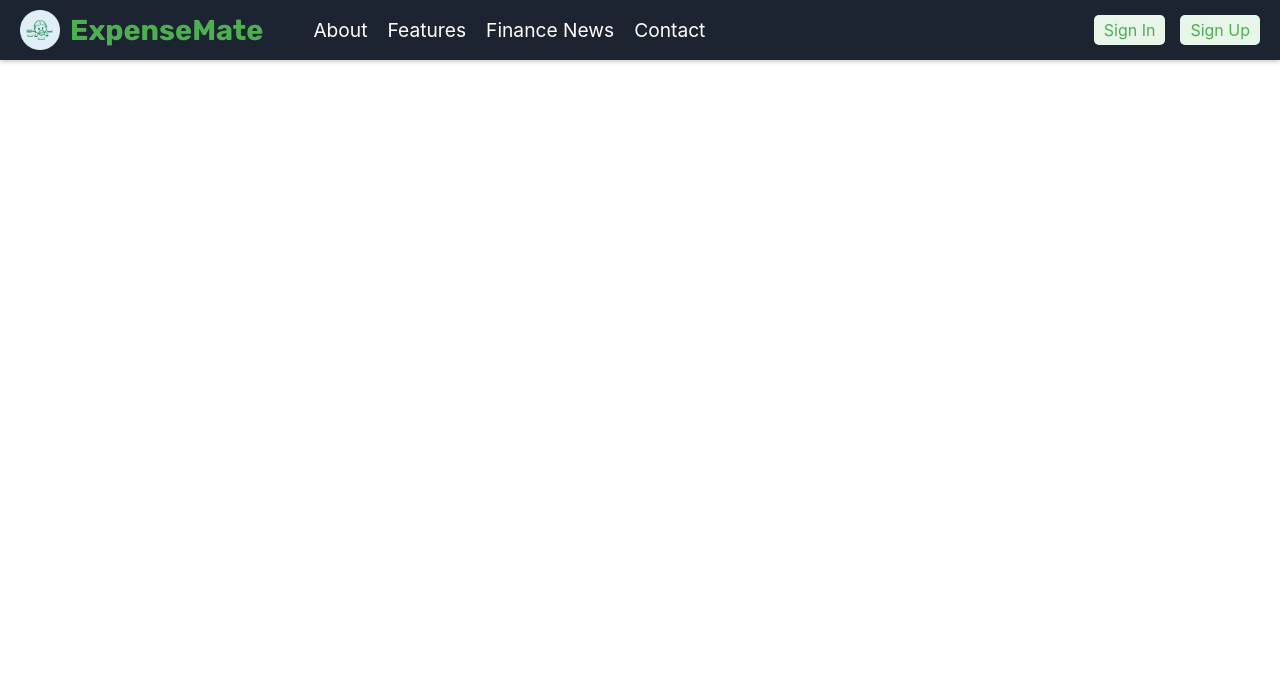
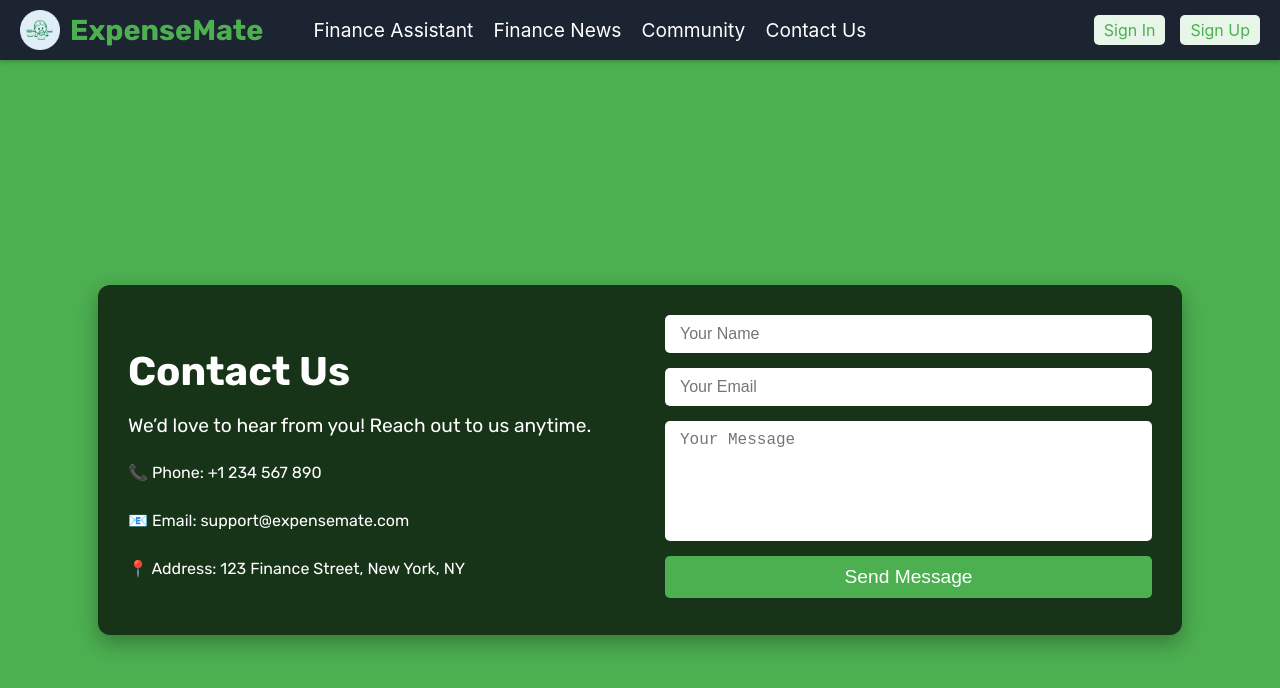
Before and after one commit to lakkshman10/Personal-Finance-Tracker, a React (Create React App) app in the folder finance-tracker/: page /ContactUs in a window 1280 px wide. Shown: the top 688 px of the page. Built offline with nearby package versions, Linux system fonts and the light colour scheme.

Commit message:
contact page commit

```diff
--- a/finance-tracker/src/App.js
+++ b/finance-tracker/src/App.js
@@ -1,11 +1,16 @@
 import React from 'react';
-import { BrowserRouter as Router, Route, Routes, useLocation } from 'react-router-dom';
+import { BrowserRouter as Router, Route, Routes, useLocation, Navigate } from 'react-router-dom';
 import NavBar from './components/NavBar';
 import Home from './pages/Home';
+import FinanceAssistant from './pages//FinanceAssistant';
+import News from './pages/News';
+import Community from './pages/Community';
+import ContactUs from './pages/ContactUs';
+
 import Footer from './components/Footer';
 import SignIn from './pages/SignIn';
 import SignUp from './pages/SignUp';
-import News from './pages/News';
+
 
 function App() {
   return (
@@ -26,9 +31,12 @@ function MainContent() {
     <div style={{ minHeight: "100vh", display: "flex", flexDirection: "column" }}>
       <div style={{ flex: "1" }}>
         <Routes>
-          <Route path="/" element={<Home />} />
+          <Route path="/" element={<Navigate to="/home" replace />} />
           <Route path="/home" element={<Home />} />
           <Route path="/Financenews" element={<News />} />
+          <Route path="/FinanceAssistant" element={<FinanceAssistant />} />
+          <Route path="/Community" element={<Community />} />
+          <Route path="/ContactUs" element={<ContactUs />} />
           <Route path="/signin" element={<SignIn />} />
           <Route path="/signup" element={<SignUp />} />
         </Routes>
--- a/finance-tracker/src/components/NavBar.js
+++ b/finance-tracker/src/components/NavBar.js
@@ -15,18 +15,20 @@ function NavBar() {
 
         {/* Navigation Links with a 30px gap */}
         <div style={styles.navLinks}>
-          <NavLink to="/about" style={styles.link} className={({ isActive }) => isActive ? 'activeLink' : ''}>
-            About
-          </NavLink>
-          <NavLink to="/features" style={styles.link} className={({ isActive }) => isActive ? 'activeLink' : ''}>
-            Features
+
+         <NavLink to="/FinanceAssistant" style={styles.link} className={({ isActive }) => isActive ? 'activeLink' : ''}>
+            Finance Assistant
           </NavLink>
           <NavLink to="/Financenews" style={styles.link} className={({ isActive }) => isActive ? 'activeLink' : ''}>
             Finance News
           </NavLink>
-          <NavLink to="/contact" style={styles.link} className={({ isActive }) => isActive ? 'activeLink' : ''}>
-            Contact
+          <NavLink to="/Community" style={styles.link} className={({ isActive }) => isActive ? 'activeLink' : ''}>
+            Community
           </NavLink>
+          <NavLink to="/Contactus" style={styles.link} className={({ isActive }) => isActive ? 'activeLink' : ''}>
+            Contact Us
+          </NavLink>
+
         </div>
       </div>
 
--- /dev/null
+++ b/finance-tracker/src/pages/ContactUs.js
@@ -0,0 +1,134 @@
+import React from 'react';
+
+function ContactUs() {
+  return (
+    <div style={styles.container}>
+      {/* Gradient Background */}
+      <div style={styles.background}></div>
+
+      <div style={styles.content}>
+        {/* Left Column: Contact Info */}
+        <div style={styles.leftColumn}>
+          <h2 style={styles.heading}>Contact Us</h2>
+          <p style={styles.text}>We’d love to hear from you! Reach out to us anytime.</p>
+          <div style={styles.info}>
+            <p>📞 Phone: +1 234 567 890</p>
+            <p>📧 Email: support@expensemate.com</p>
+            <p>📍 Address: 123 Finance Street, New York, NY</p>
+          </div>
+          <div style={styles.socialIcons}>
+            {/* Add social media icons */}
+            <i className="fab fa-facebook" style={styles.icon}></i>
+            <i className="fab fa-twitter" style={styles.icon}></i>
+            <i className="fab fa-linkedin" style={styles.icon}></i>
+          </div>
+        </div>
+
+        {/* Right Column: Contact Form */}
+        <div style={styles.rightColumn}>
+          <form style={styles.form}>
+            <input type="text" placeholder="Your Name" style={styles.input} />
+            <input type="email" placeholder="Your Email" style={styles.input} />
+            <textarea placeholder="Your Message" style={styles.textarea}></textarea>
+            <button type="submit" style={styles.button}>Send Message</button>
+          </form>
+        </div>
+      </div>
+    </div>
+  );
+}
+
+const styles = {
+  container: {
+    position: 'relative',
+    minHeight: '100vh',
+    display: 'flex',
+    justifyContent: 'center',
+    alignItems: 'center',
+    fontFamily: '"Rubik", sans-serif',
+    color: '#fff',
+  },
+  background: {
+    position: 'absolute',
+    top: 0,
+    left: 0,
+    width: '100%',
+    height: '100%',
+    background: '#4CAF50',
+    zIndex: -1,
+  },
+  content: {
+    display: 'flex',
+    width: '80%',
+    gap: '50px',
+    alignItems: 'flex-start',
+    flexWrap: 'wrap',
+    padding: '30px',
+    backgroundColor: 'rgba(0, 0, 0, 0.7)',
+    borderRadius: '12px',
+    boxShadow: '0 8px 20px rgba(0, 0, 0, 0.3)',
+  },
+  leftColumn: {
+    flex: 1,
+    minWidth: '300px',
+  },
+  heading: {
+    fontSize: '2.5rem',
+    marginBottom: '10px',
+  },
+  text: {
+    fontSize: '1.2rem',
+    marginBottom: '20px',
+  },
+  info: {
+    fontSize: '1rem',
+    lineHeight: '2',
+    marginBottom: '20px',
+  },
+  socialIcons: {
+    display: 'flex',
+    gap: '15px',
+  },
+  icon: {
+    fontSize: '1.8rem',
+    cursor: 'pointer',
+    transition: 'transform 0.2s',
+  },
+  rightColumn: {
+    flex: 1,
+    minWidth: '300px',
+  },
+  form: {
+    display: 'flex',
+    flexDirection: 'column',
+    gap: '15px',
+  },
+  input: {
+    padding: '10px 15px',
+    fontSize: '1rem',
+    borderRadius: '5px',
+    border: 'none',
+    outline: 'none',
+  },
+  textarea: {
+    padding: '10px 15px',
+    fontSize: '1rem',
+    borderRadius: '5px',
+    border: 'none',
+    outline: 'none',
+    resize: 'none',
+    height: '100px',
+  },
+  button: {
+    padding: '10px 20px',
+    fontSize: '1.2rem',
+    backgroundColor: '#4CAF50',
+    color: '#fff',
+    border: 'none',
+    borderRadius: '5px',
+    cursor: 'pointer',
+    transition: 'background-color 0.3s',
+  },
+};
+
+export default ContactUs;
```
Also changed, not shown: finance-tracker/src/pages/Community.js (added), finance-tracker/src/pages/FinanceAssistant.js (added).
